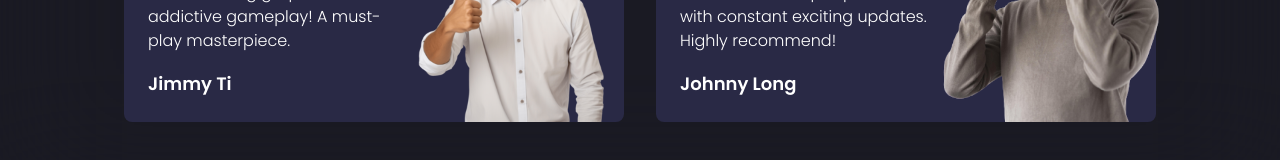
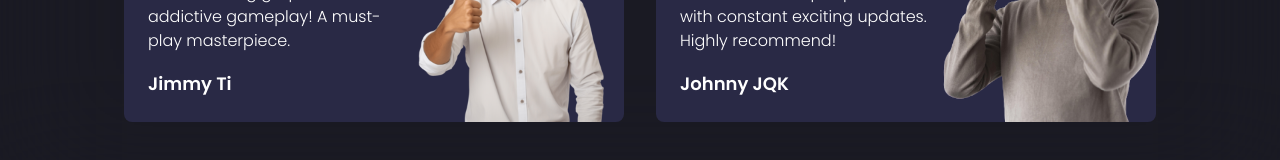
Before and after one commit to lngdao/FTOH, a React (Vite) app: page / in a window 1280 px wide. Shown: the part 2626-2786 px from the top of the page. Built offline with nearby package versions, Linux system fonts and the light colour scheme.

Commit message:
feat: add some stuff

```diff
--- a/src/components/TestmonialsSection.tsx
+++ b/src/components/TestmonialsSection.tsx
@@ -58,7 +58,7 @@
               Addictive desktop experience with constant exciting updates.
               Highly recommend!
             </p>
-            <p className="text-lg font-semibold">Johnny Long</p>
+            <p className="text-lg font-semibold">Johnny JQK</p>
           </div>
           <div className="relative col-span-2">
             <img
```
